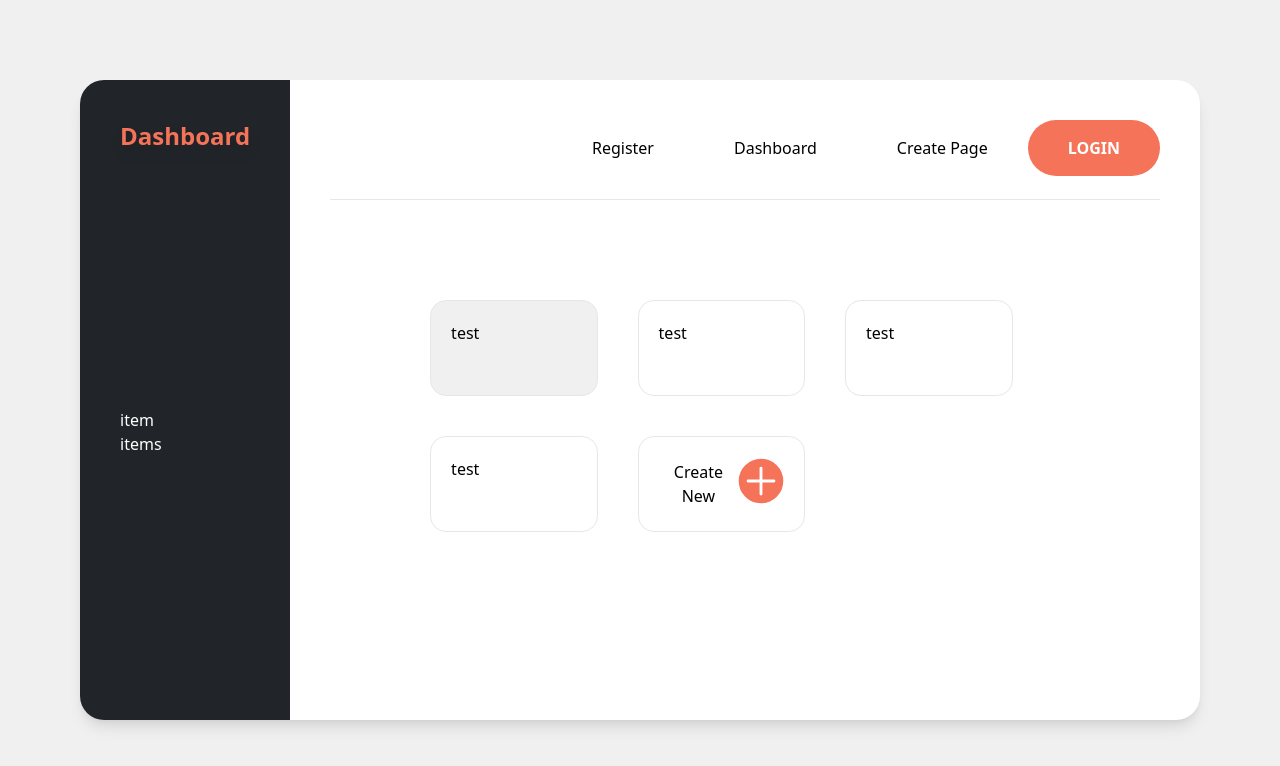
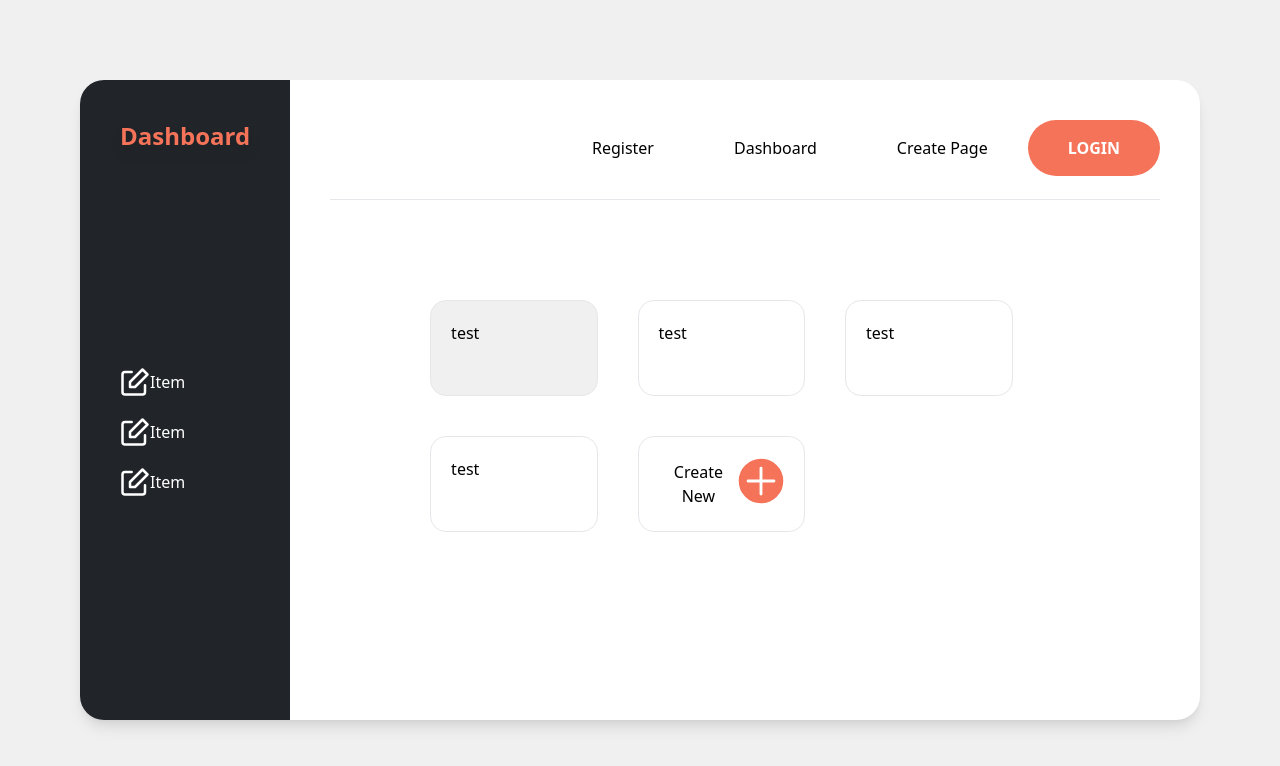
Before and after one commit to NoahEmmenegger/command-list.com, a Next.js app: page /dashboard in a window 1280 px wide. Shown: the top 766 px of the page. Built offline with nearby package versions, Linux system fonts and the light colour scheme; no server answers.

Commit message:
add item

```diff
--- a/component/dashboard/Menu.js
+++ b/component/dashboard/Menu.js
@@ -1,11 +1,23 @@
+import Image from 'next/image'
+
 export default function Menu() {
     return (
         <div className="h-full bg-darkgray p-10 rounded-tl-3xl rounded-bl-3xl text-white">
             <h1 className="font-bold text-primary filter drop-shadow-lg">Dashboard</h1>
             <div className="h-full flex">
                 <ul className="my-auto">
-                    <li>item</li>
-                    <li>items</li>
+                    <li className="flex container my-5">
+                        <Image src="/icons/edit.svg" height={30} width={30} />
+                        <p className="m-auto">Item</p>
+                    </li>
+                    <li className="flex container my-5">
+                        <Image src="/icons/edit.svg" height={30} width={30} />
+                        <p className="m-auto">Item</p>
+                    </li>
+                    <li className="flex container my-5">
+                        <Image src="/icons/edit.svg" height={30} width={30} />
+                        <p className="m-auto">Item</p>
+                    </li>
                 </ul>
             </div>
         </div>
```
Also changed, not shown: public/icons/edit.svg (added).
